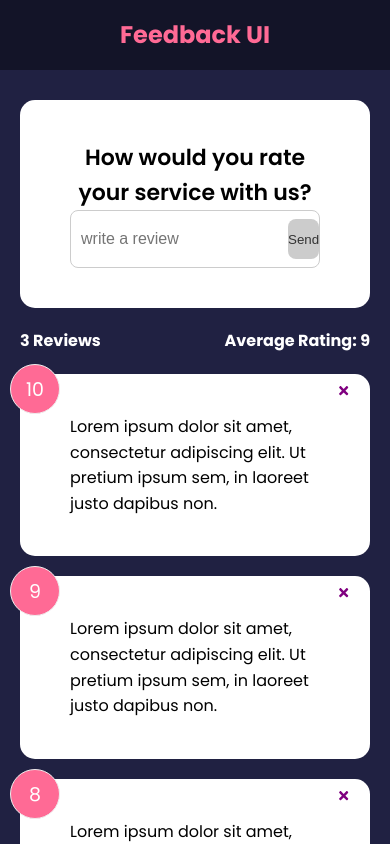
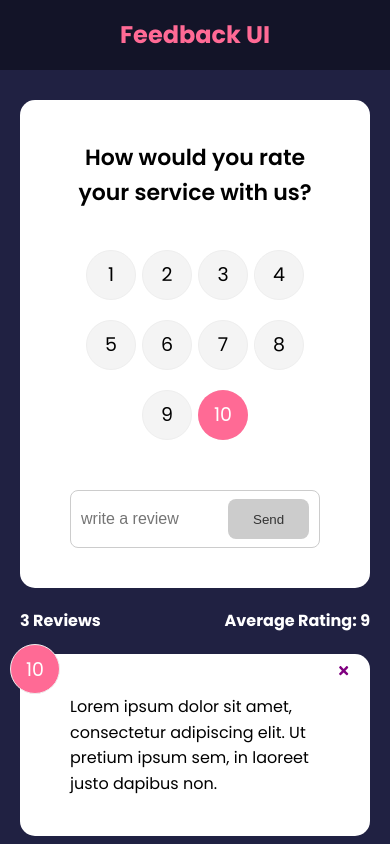
Before and after one commit to OlgaFelczak/Feedback-App, a React (Vite) app: page / in a window 390 px wide. Shown: the top 844 px of the page. Built offline with nearby package versions, Linux system fonts and the light colour scheme.

Commit message:
Add rating select component

```diff
--- a/src/components/FeedbackForm.jsx
+++ b/src/components/FeedbackForm.jsx
@@ -1,9 +1,11 @@
 import { useState } from 'react';
+import RatingSelect from './RatingSelect';
 import Card from './shared/Card';
 import Button from './shared/Button';
 
 function FeedbackForm() {
   const [text, setText] = useState('');
+  const [rating, setRating] = useState(10);
   const [btnDisabled, setBtnDisabled] = useState(true);
   const [message, setMessage] = useState('');
 
@@ -26,7 +28,7 @@
     <Card>
       <form>
         <h2>How would you rate your service with us?</h2>
-        {/*@todo - rating select component */}
+        <RatingSelect select={(rating) => setRating(rating)} />
         <div className="input-group">
           <input
             onChange={handleTextChange}
--- /dev/null
+++ b/src/components/RatingSelect.jsx
@@ -0,0 +1,127 @@
+import { useState } from 'react';
+
+function RatingSelect({ select }) {
+  const [selected, setSelected] = useState(10);
+
+  const handleChange = (e) => {
+    setSelected(+e.currentTarget.value);
+    select(+e.currentTarget.value);
+  };
+
+  return (
+    <ul className="rating">
+      <li>
+        <input
+          type="radio"
+          id="num1"
+          name="rating"
+          value="1"
+          onChange={handleChange}
+          checked={selected === 1}
+        />
+        <label htmlFor="num1">1</label>
+      </li>
+      <li>
+        <input
+          type="radio"
+          id="num2"
+          name="rating"
+          value="2"
+          onChange={handleChange}
+          checked={selected === 2}
+        />
+        <label htmlFor="num2">2</label>
+      </li>
+      <li>
+        <input
+          type="radio"
+          id="num3"
+          name="rating"
+          value="3"
+          onChange={handleChange}
+          checked={selected === 3}
+        />
+        <label htmlFor="num3">3</label>
+      </li>
+      <li>
+        <input
+          type="radio"
+          id="num4"
+          name="rating"
+          value="4"
+          onChange={handleChange}
+          checked={selected === 4}
+        />
+        <label htmlFor="num4">4</label>
+      </li>
+      <li>
+        <input
+          type="radio"
+          id="num5"
+          name="rating"
+          value="5"
+          onChange={handleChange}
+          checked={selected === 5}
+        />
+        <label htmlFor="num5">5</label>
+      </li>
+      <li>
+        <input
+          type="radio"
+          id="num6"
+          name="rating"
+          value="6"
+          onChange={handleChange}
+          checked={selected === 6}
+        />
+        <label htmlFor="num6">6</label>
+      </li>
+      <li>
+        <input
+          type="radio"
+          id="num7"
+          name="rating"
+          value="7"
+          onChange={handleChange}
+          checked={selected === 7}
+        />
+        <label htmlFor="num7">7</label>
+      </li>
+      <li>
+        <input
+          type="radio"
+          id="num8"
+          name="rating"
+          value="8"
+          onChange={handleChange}
+          checked={selected === 8}
+        />
+        <label htmlFor="num8">8</label>
+      </li>
+      <li>
+        <input
+          type="radio"
+          id="num9"
+          name="rating"
+          value="9"
+          onChange={handleChange}
+          checked={selected === 9}
+        />
+        <label htmlFor="num9">9</label>
+      </li>
+      <li>
+        <input
+          type="radio"
+          id="num10"
+          name="rating"
+          value="10"
+          onChange={handleChange}
+          checked={selected === 10}
+        />
+        <label htmlFor="num10">10</label>
+      </li>
+    </ul>
+  );
+}
+
+export default RatingSelect;
--- a/src/index.css
+++ b/src/index.css
@@ -52,6 +52,14 @@
   text-align: center;
 }
 
+.rating {
+  display: flex;
+  align-items: center;
+  justify-content: space-around;
+  margin: 30px 0 40px;
+}
+
+.rating li,
 .num-display {
   position: relative;
   background: #f4f4f4;
@@ -63,11 +71,33 @@
   font-size: 19px;
   border: 1px #eee solid;
   transition: 0.3s;
+}
+
+.rating li label {
+  position: absolute;
+  top: 50%;
+  left: 50%;
+  width: 50px;
+  height: 50px;
+  padding: 10px;
+  border-radius: 50%;
+  transform: translate(-50%, -50%);
+  cursor: pointer;
+}
+
+.rating li:hover,
+.num-display {
   background: #ff6a95;
   color: #fff;
-  position: absolute;
-  top: -10px;
-  left: -10px;
+}
+
+[type='radio'] {
+  opacity: 0;
+}
+
+[type='radio']:checked ~ label {
+  background: #ff6a95;
+  color: #fff;
 }
 
 .input-group {
@@ -84,6 +114,10 @@
   font-size: 16px;
 }
 
+input:focus {
+  outline: none;
+}
+
 .feedback-stats {
   color: #fff;
   display: flex;
@@ -91,8 +125,10 @@
   align-items: center;
 }
 
-input:focus {
-  outline: none;
+.num-display {
+  position: absolute;
+  top: -10px;
+  left: -10px;
 }
 
 .close {
@@ -143,3 +179,21 @@
   text-align: center;
   color: rebeccapurple;
 }
+
+@media (max-width: 600px) {
+  .rating li {
+    margin: 10px 3px;
+  }
+
+  .rating {
+    display: flex;
+    align-items: center;
+    justify-content: center;
+    flex-wrap: wrap;
+    margin: 30px 0 40px;
+  }
+
+  .input-group input {
+    width: 80%;
+  }
+}
```
